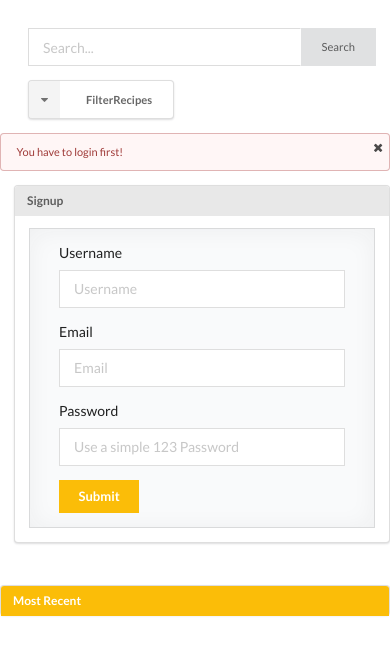
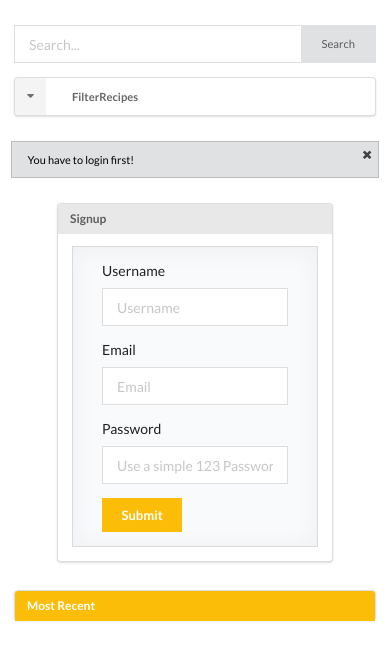
Before and after one commit to mrndhlovu/food-explorer-app, a Flask app: page /edit_recipe/1 in a window 390 px wide. Shown: the part 49-709 px from the top of the page. Run offline with Flask 2, Linux system fonts and the light colour scheme; data that the repository does not hold is empty; some libraries are stand-ins or nearby versions.

Commit message:
Edited responsiveness

```diff
--- a/static/css/style.css
+++ b/static/css/style.css
@@ -6,9 +6,7 @@ body {
     color: rgba(0, 0, 0, .87);
 }
 
-#loginStatus {
-    padding-bottom: 0.6rem;
-}
+#loginStatus {}
 
 .navBar {
     background-color: #e8e8e8 !important;
@@ -46,7 +44,8 @@ a:hover {
 
 
 .loggedInUser {
-    margin-top: 0.4rem !important;
+    padding-top: 0.4rem !important;
+    padding-bottom: 0.4rem;
 }
 
 .recipes-list {
@@ -180,12 +179,7 @@ input,
     margin-left: -0.1rem
 }
 
-.filterWrapper {
-    margin-top: -5px;
-    border-radius: 0;
-    height: 2.7rem;
-    margin-bottom: 10px
-}
+
 
 .favourites,
 .mostRecent {
@@ -194,8 +188,11 @@ input,
     width: auto!important;
 }
 
-.sideBarWrapper {
-    margin-top: 1rem!important
+.flashMessages {
+    border-radius: 0 !important;
+    background-color: #e0e1e2 !important;
+    color: #000 !important;
+    box-shadow: 0 0 0 1px #bcbdbd inset, 0 0 0 0 transparent !important;
 }
 
 .deleteIcon {
@@ -207,11 +204,21 @@ input,
 }
 
 @media only screen and (max-width: 767px) {
-    .ui.container {
-        margin-right: 0px !important;
+    .filterWrapper {
+        padding-top: 0.8rem !important;
+        border-radius: 0;
+
+
     }
 
-    #recipeCardContainer {
-        margin-left: 1.5rem !important;
+    .searchWrapper {
+        padding-bottom: 2px!important;
     }
+
+    /*.ui.container {*/
+    /*    margin-right: 0px !important;*/
+    /*}*/
+    /*#recipeCardContainer {*/
+    /*    margin-left: 1.5rem !important;*/
+    /*}*/
 }
--- a/templates/base.html
+++ b/templates/base.html
@@ -10,9 +10,7 @@
     </head>
 
     <body>
-
-        <div class="sixteen wide  column">
-
+        <div class="sixteen wide column">
             <!--Bootstrap responsive navigation-->
             <nav class="navbar navbar-expand-sm navbar-light bg-light navBar">
                 <a class="navbar-brand" href="{{ url_for('get_cuisine')}}">Food Explorers</a>
@@ -39,12 +37,8 @@
                         </li>{% endif %}
                     </ul>
                 </div>
-
             </nav>
-        </div>
-
-        <div class="ui grid container loggedInUser">
-            <div class="ui right aligned" id='loginStatus'>
+            <div class="ui container loggedInUser">
                 {% if 'username' in session %}
                 <div class="ui tiny label"><span class="login">Logged in as: {{ session['username'] }}</span>
                     <a class="item">
@@ -53,25 +47,20 @@
                 {% else %} {% endif %}
             </div>
         </div>
-        <div class="ui grid">
-            <div class="sixteen wide column">
-
-                <div class="ui grid container">
-                    <div class="sixteen wide mobile twleve wide tablet twleve wide computer column searchBarContainer ">
+        <div class="ui grid padded">
+            <div class="sixteen wide mobile twleve wide tablet twleve wide computer column  searchWrapper">
                 <form class="ui action input fluid " action="{{ url_for( 'browse_filter', query='search' , sort_order=" " ) }} ">
                     <input type="text " name="search" placeholder="Search... ">
                     <button class="ui button searchButton " type="submit "><span class="ui black small "><span class="searchButtonText ">Search</span></span></button>
                 </form>
             </div>
-
-
-                    <div class="eight wide mobile  six wide tablet six wide computer column ">
-                        <div class=" ui floating dropdown labeled icon button segment">
+            <div class="sixteen wide mobile  four wide tablet four wide computer column filterWrapper">
+                <div class="ui floating dropdown labeled icon button fluid segment ">
 
                     <div class="text sortDropText "><span class=" ">FilterRecipes</span></div>
                     <i class="dropdown icon "></i>
                     <div class="menu ">
-                                <div class="ui down pointing dropdown link item ">
+                        <div class="ui dropdown link item ">
                             <div class="header ">
                                 <i class="dropdown icon "></i><span class="sortDropText "> Filter by Categories</span>
                             </div>
@@ -86,7 +75,7 @@
                             </div>
                         </div>
                         <div class="divider "></div>
-                                <div class="ui left pointing dropdown link item ">
+                        <div class="ui down pointing dropdown link item ">
                             <div class="header ">
                                 <i class="dropdown icon "></i><span class="sortDropText "> Filter by Countries</span>
                             </div>
@@ -131,10 +120,22 @@
                 </div>
             </div>
         </div>
+
+        <!-- Flash messages-->
+        {% with messages = get_flashed_messages() %} {% if messages %}
+
+        <div class="ui container success mini message flashMessages">
+            <i class="close icon"></i> {% for message in messages %} {{ message }} {% endfor %}
+
         </div>
-            <div class="ui grid ">
+
+        {% endif %} {% endwith %}
+
+        <div class="ui grid padded">
             <div class="sixteen wide mobile eleven wide tablet eleven wide computer column">
+                <div class="ui padded container">
                     {% block content %} {% endblock %}
+                </div>
             </div>
             <div class="sixteen wide mobile four wide tablet four wide computer column sideBarWrapper ">
                 <div class="ui segment">
@@ -176,7 +177,6 @@
                 {% endif %}
             </div>
         </div>
-        </div>
         <script src="https://code.jquery.com/jquery-3.4.1.min.js " integrity="sha256-CSXorXvZcTkaix6Yvo6HppcZGetbYMGWSFlBw8HfCJo=" crossorigin=" anonymous "></script>
         <script src="https://cdn.jsdelivr.net/npm/semantic-ui@2.4.2/dist/semantic.min.js "></script>
         <script type="text/javascript " src="/static/js/main.js "></script>
--- a/templates/cuisine.html
+++ b/templates/cuisine.html
@@ -1,9 +1,5 @@
 {% extends 'base.html' %} {% block content %}
 
-<div id="sortDetails" class="ui success mini message">
-    <i class="close icon"></i> Number of Matches Found: {{ recipes.count() }}
-</div>
-<div class="ui grid container">
 <div class="eight column row">
     <div class="ui one cards" id="cards">
         {% for recipe in recipes %}
@@ -52,6 +48,6 @@
         {% endfor %}
     </div>
 </div>
-</div>
+
 
 {% endblock %}
--- a/templates/register.html
+++ b/templates/register.html
@@ -1,9 +1,4 @@
-{% extends 'base.html' %} {% block content %}{% with messages = get_flashed_messages() %} {% if messages %}
-
-<div class="ui negative mini message">
-    <i class="close icon"></i> {% for message in messages %} {{ message }} {% endfor %}
-</div>
-{% endif %} {% endwith %}
+{% extends 'base.html' %} {% block content %}
 <div class="ui container segment ">
     <div class="ui top attached label">Signup</div>
     <div class="row form-wrapper ui placeholder segment register-form loginWrapper">
```
Also changed, not shown: templates/editrecipe.html (+1 -7 lines), templates/index.html (+2 -8 lines), templates/recipedetail.html (+7 -14 lines). Lines whose indentation alone changed are shown as unchanged.
